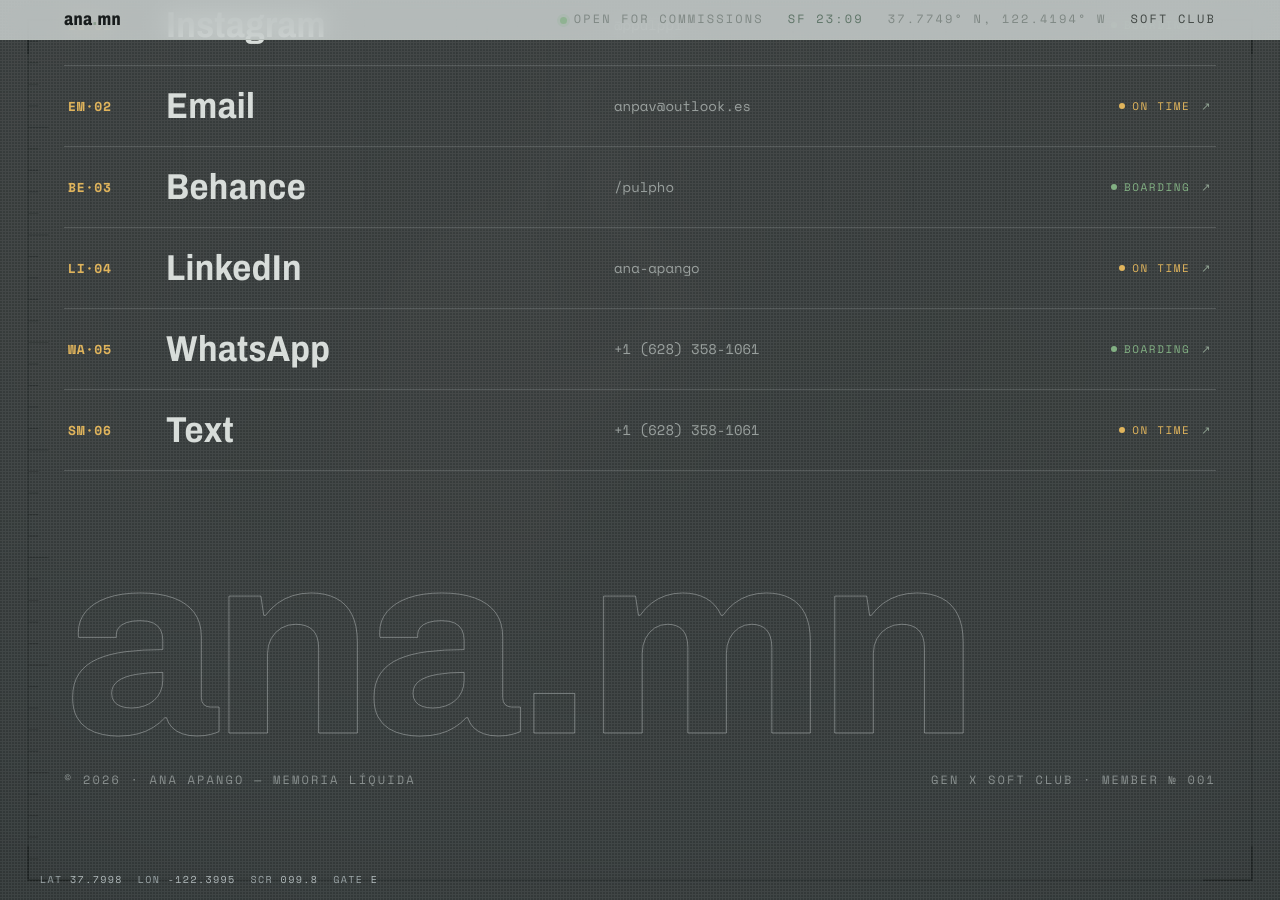
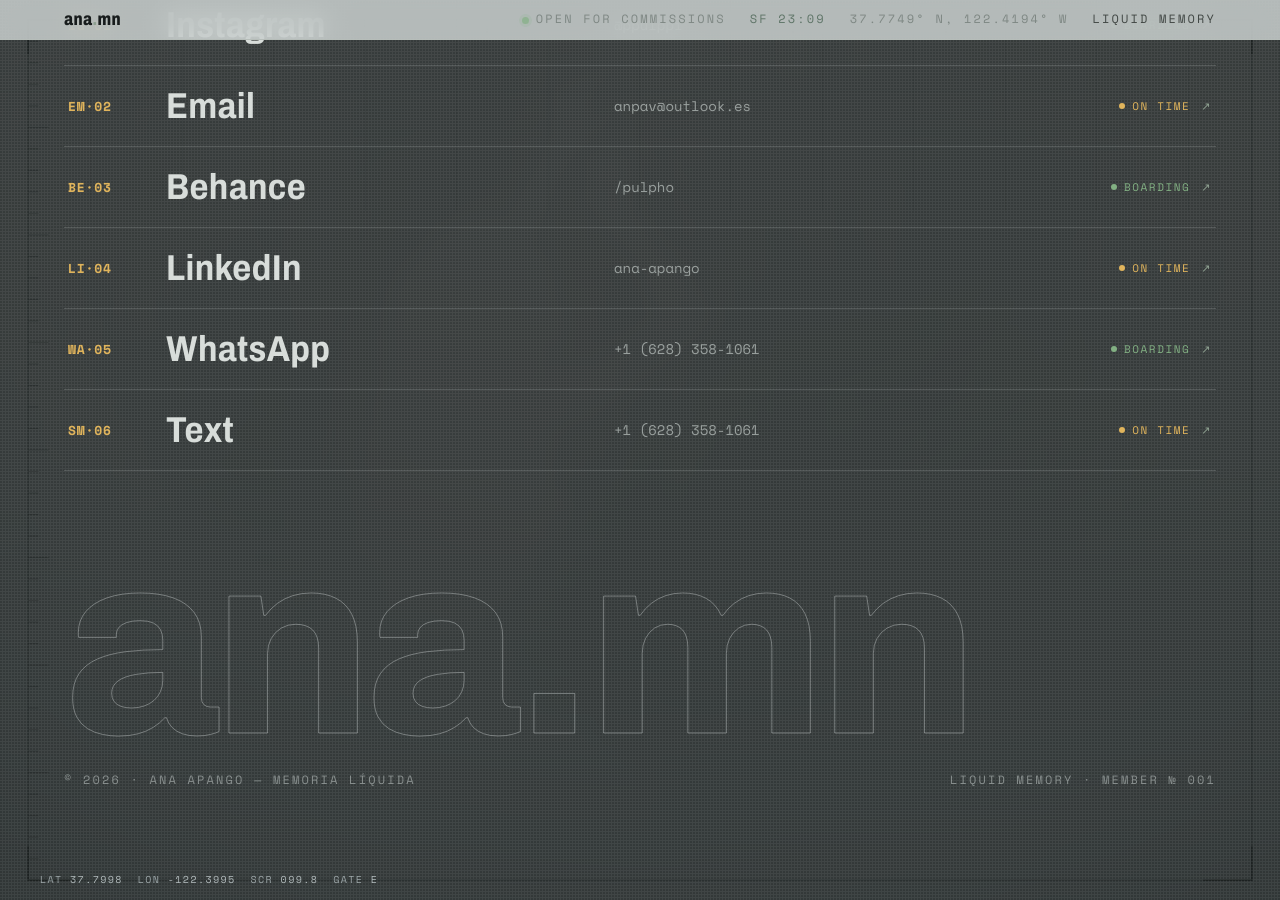
Before and after one commit to sue-paige/ana.mn, a Jekyll site: the page built from index.html, in a window 1280 px wide and 900 px high, scrolled down 6909 px. Built offline with Jekyll 4.4.1, drawn with Linux system fonts in a browser that asks for light colours; some of the changed text lies outside the part shown.

Commit message:
Rebrand visible "soft club" -> "Liquid Memory"
Top-bar chip, about-card chip and footer now read "Liquid Memory"; background
ghost text changes to single words "memoria" / "líquida" (avoids over-repeating
the full phrase). "Gen X Soft Club" retained only as the internal aesthetic
reference in dev comments.

Co-Authored-By: Claude Opus 4.8 (1M context) <noreply@anthropic.com>

```diff
--- a/_layouts/default.html
+++ b/_layouts/default.html
@@ -25,9 +25,9 @@
     <div class="layer" id="bg-scan"></div>
 
     <div class="layer" id="bg-ghost" data-speed="0.30">
-      <div class="word" id="ghost-a">soft club</div>
-      <div class="word echo" id="ghost-a2">soft club</div>
-      <div class="word fill" id="ghost-b">relax</div>
+      <div class="word" id="ghost-a">memoria</div>
+      <div class="word echo" id="ghost-a2">memoria</div>
+      <div class="word fill" id="ghost-b">líquida</div>
     </div>
 
     <div class="layer" id="bg-scrim"></div>
--- a/assets/css/main.css
+++ b/assets/css/main.css
@@ -1,5 +1,5 @@
 /* ===========================================================================
-   ana.mn — Ana Apango · "SOFT CLUB"
+   ana.mn — Ana Apango · "LIQUID MEMORY"
    Gen X Soft Club aesthetic: cool restrained editorial + Y2K liquid chrome +
    transit-terminal machine voice. Color comes only from her photographs.
    =========================================================================== */
--- a/assets/js/main.js
+++ b/assets/js/main.js
@@ -1,4 +1,4 @@
-/* ana.mn — soft club runtime. Vanilla, no deps. All motion guarded. */
+/* ana.mn — liquid memory runtime. Vanilla, no deps. All motion guarded. */
 (function () {
   'use strict';
   var rm = window.matchMedia && window.matchMedia('(prefers-reduced-motion: reduce)').matches;
--- a/index.html
+++ b/index.html
@@ -11,7 +11,7 @@ layout: default
       <span class="tag topbar__live"><span class="topbar__dot" aria-hidden="true"></span>Open for commissions</span>
       <time class="tag topbar__clock" id="clock" aria-label="Local time, San Francisco">SF&nbsp;··:··</time>
       <span class="tag hide-sm">{{ p.coordinates }}</span>
-      <span class="tag tag--ink">SOFT&nbsp;CLUB</span>
+      <span class="tag tag--ink">LIQUID&nbsp;MEMORY</span>
     </nav>
   </div>
 </header>
@@ -81,7 +81,7 @@ layout: default
                alt="A hand reaching through a glowing dark portal — an ethereal self-portrait by Ana Apango.">
         </picture>
         <span class="portal__label">ID / {{ p.handle_styled }}</span>
-        <span class="portal__chip">SOFT CLUB</span>
+        <span class="portal__chip">LIQUID MEMORY</span>
       </figure>
 
       <div class="about__body">
@@ -292,7 +292,7 @@ layout: default
       <p class="colophon__mark" id="colophon-mark" aria-hidden="true">ana.mn</p>
       <div class="colophon__meta">
         <span class="tag">© {{ 'now' | date: '%Y' }} · {{ p.name }} — {{ p.tagline }}</span>
-        <span class="tag">Gen X Soft Club · Member №&nbsp;001</span>
+        <span class="tag">Liquid Memory · Member №&nbsp;001</span>
       </div>
     </div>
   </div>
```
